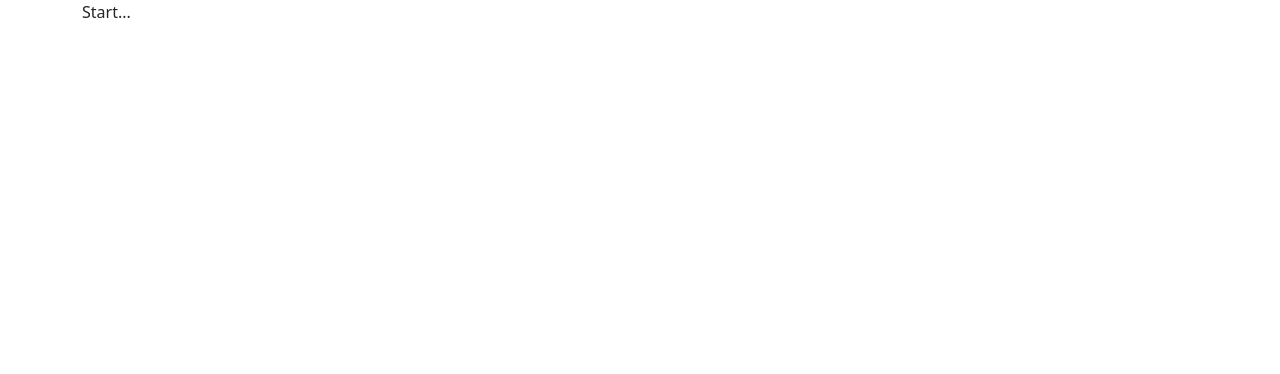
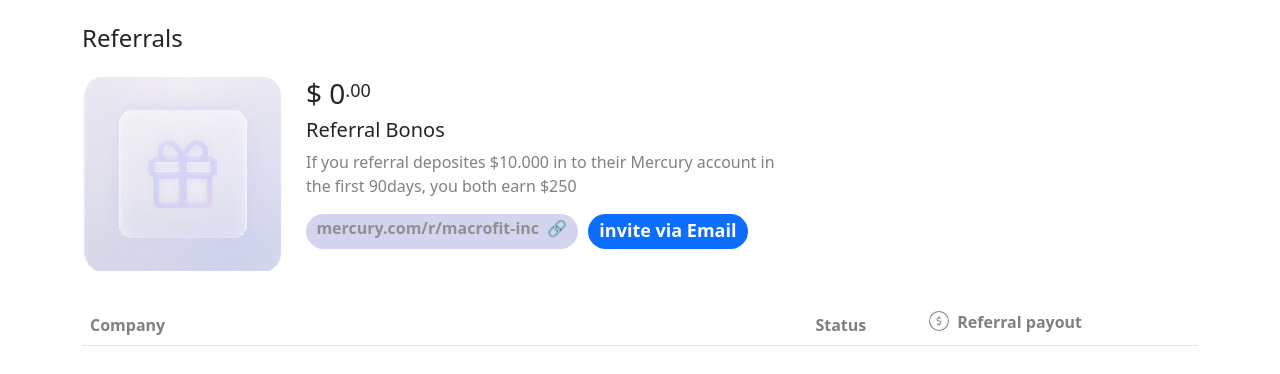
Before and after one commit to William-Nimitz/simple-referral-design, a website built with Parcel: page src/index.html in a window 1280 px wide. Built offline with nearby package versions, Linux system fonts and the light colour scheme.

Commit message:
feat: added referral page

```diff
--- a/src/assets/css/index.css
+++ b/src/assets/css/index.css
@@ -0,0 +1,188 @@
+
+:root {
+    --black: #000000;
+    --gray: #808080;
+    --gray-1: #909090;
+    --bg-white: #ffffff;
+    --bg-primary: #d2d5ed;
+    --bg-white-shadow: rgba(0, 0, 0, 0.15) 1.95px 1.95px 2.6px;
+}
+
+.bg-custom-primary {
+    background-color: var(--bg-primary);
+}
+
+.text-gray {
+    color: var(--gray-1) !important;
+}
+/* skeleton  */
+.skeleton-container {
+    pointer-events: none;
+}
+
+.skeleton-row {
+    display: flex;
+    align-items: end;
+  }
+
+  .skeleton-image {
+    width: 20px;
+    height: 20px;
+    background-color: #ccc;
+    margin-right: 10px;
+  }
+
+  .skeleton-text {
+    height: 15px;
+    background-color: #ccc;
+    margin-bottom: 10px;
+    display: inline-block;
+  }
+
+  /* Add some animation to make the skeleton screen feel more dynamic */
+  @keyframes loading {
+    0% {
+      background-color: #ccc;
+    }
+    50% {
+      background-color: #ddd;
+    }
+    100% {
+      background-color: #ccc;
+    }
+  }
+
+  .skeleton {
+    animation: loading 2s infinite;
+    border-radius: 2px;
+  }
+
+  .loading-alert {
+    position: absolute !important;
+    text-align: center;
+    background-color: var(--bg-white) !important;
+    box-shadow: var(--bg-white-shadow);
+    top: calc(250px);
+    left: calc((100% - 412px) / 2);
+  }
+  .loading-alert p.loading-alert-decs {
+    color: var(--gray);
+  }
+/* selected-referral */
+.selected-referral-logo {
+    width: 200px;
+    height: 200px;
+    border-radius: 8px;
+}
+/* referrals-table */
+.referrals-table {
+    position: relative;
+}
+.referrals-table table {
+    min-width: 700px;
+}
+.referrals-table table tbody tr {
+    cursor: pointer;
+}
+
+.referrals-table table thead tr th,
+.referrals-table table tbody tr td {
+    font-size: 16px;
+    color: var(--gray);
+}
+.company-info {
+    width: 65%;
+}
+
+.company-status {
+    width: 10%;
+}
+
+.company-payout {
+    width: 25%;
+}
+
+.company-info-wrapper {
+    display: flex;
+    justify-content: start;
+    align-items: center;
+}
+
+.company-info-logo {
+    width: 30px;
+    height: 30px;
+    margin-right: 10px;
+}
+
+.compamy-info-name {
+    margin-bottom: 0;
+}
+
+.compamy-info-name.skeleton {
+    width: 300px;
+}
+
+.compamy-info-status.skeleton {
+    width: 40px;
+}
+
+.compamy-info-payout.skeleton {
+    width: 100px;
+}
+
+.company-payout-symbol {
+    font-size: 24px;
+}
+
+.selected-referral-description {
+    color: var(--gray);
+    width: 65%;
+}
+
+.selected-referral-price sup {
+    font-size: 18px;
+    top: -7px;
+}
+
+.selected-referral-link-wrapper {
+    font-size: 16px !important;
+}
+
+.selected-referral-info {
+    margin-left: 1.5rem;
+}
+
+.selected-referral-link-button {
+    font-size: 18px !important;
+    padding-bottom: 10px !important;
+    margin-left: 10px !important;
+    margin-top: 0;
+    cursor: pointer;
+}
+
+@media screen and (max-width: 1020px) {
+    .selected-referral-head-text {
+        text-align: center;
+    }
+    .selected-referral-container {
+        flex-direction: column;
+        align-items: center;
+    }
+    .selected-referral-info {
+        text-align: center;
+        margin-left: 0;
+    }
+    .selected-referral-description {
+        width: 100%;
+    }
+}
+
+@media screen and (max-width: 478px) {
+    .selected-referral-link-butt-container {
+        flex-direction: column;
+        align-items: center;
+    }
+    .selected-referral-link-button {
+        margin-top: 10px !important;
+    }
+}
--- a/src/assets/js/index.js
+++ b/src/assets/js/index.js
@@ -0,0 +1,346 @@
+(function($) {
+    const Referrals = {
+        loading: true,
+        mockData: {
+            referrals: [
+                {
+                    logo: "./assets/img/logos/mercury.svg",
+                    link: "mercury.com/r/macrofit-inc",
+                    description: "If you referral deposites $10.000 in to their Mercury account in the first 90days, you both earn $250.",
+                    status: "Active",
+                    payout: 250
+                },
+                {
+                    logo: "./assets/img/logos/marketing-flow.svg",
+                    link: "mercury.com/r/marketing-inc",
+                    description: "If you referral deposites $10.000 in to their Mercury account in the first 90days, you both earn $100.",
+                    status: "Active",
+                    payout: 100
+                },
+                {
+                    logo: "./assets/img/logos/marketing-flow-1.svg",
+                    link: "mercury.com/r/marketing-flow-inc",
+                    description: "If you referral deposites $10.000 in to their Mercury account in the first 90days, you both earn $450.",
+                    status: "Pending",
+                    payout: 450
+                },
+                {
+                    logo: "./assets/img/logos/logo1.png",
+                    link: "mercury.com/r/macrofit-inc",
+                    description: "If you referral deposites $10.000 in to their Mercury account in the first 90days, you both earn $250.",
+                    status: "Active",
+                    payout: 200
+                },
+                {
+                    logo: "./assets/img/logos/logo2.png",
+                    link: "mercury.com/r/macrofit-inc",
+                    description: "If you referral deposites $10.000 in to their Mercury account in the first 90days, you both earn $250.",
+                    status: "Pending",
+                    payout: 125
+                },
+                {
+                    logo: "./assets/img/logos/logo4.png",
+                    link: "mercury.com/r/macrofit-inc",
+                    description: "If you referral deposites $10.000 in to their Mercury account in the first 90days, you both earn $250.",
+                    status: "Active",
+                    payout: 210
+                },
+                {
+                    logo: "./assets/img/logos/logo5.png",
+                    link: "mercury.com/r/macrofit-inc",
+                    description: "If you referral deposites $10.000 in to their Mercury account in the first 90days, you both earn $250.",
+                    status: "Pending",
+                    payout: 125
+                },
+                {
+                    logo: "./assets/img/logos/mercury.svg",
+                    link: "mercury.com/r/macrofit-inc",
+                    description: "If you referral deposites $10.000 in to their Mercury account in the first 90days, you both earn $250.",
+                    status: "Active",
+                    payout: 250
+                },
+                {
+                    logo: "./assets/img/logos/marketing-flow.svg",
+                    link: "mercury.com/r/marketing-inc",
+                    description: "If you referral deposites $10.000 in to their Mercury account in the first 90days, you both earn $250.",
+                    status: "Active",
+                    payout: 100
+                },
+                {
+                    logo: "./assets/img/logos/marketing-flow-1.svg",
+                    link: "mercury.com/r/marketing-flow-inc",
+                    description: "If you referral deposites $10.000 in to their Mercury account in the first 90days, you both earn $250.",
+                    status: "Pending",
+                    payout: 450
+                },
+                {
+                    logo: "./assets/img/logos/logo1.png",
+                    link: "mercury.com/r/macrofit-inc",
+                    description: "If you referral deposites $10.000 in to their Mercury account in the first 90days, you both earn $250.",
+                    status: "Active",
+                    payout: 200
+                },
+                {
+                    logo: "./assets/img/logos/logo2.png",
+                    link: "mercury.com/r/macrofit-inc",
+                    description: "If you referral deposites $10.000 in to their Mercury account in the first 90days, you both earn $250.",
+                    status: "Pending",
+                    payout: 125
+                },
+                {
+                    logo: "./assets/img/logos/logo4.png",
+                    link: "mercury.com/r/macrofit-inc",
+                    description: "If you referral deposites $10.000 in to their Mercury account in the first 90days, you both earn $250.",
+                    status: "Active",
+                    payout: 210
+                },
+                {
+                    logo: "./assets/img/logos/logo5.png",
+                    link: "mercury.com/r/macrofit-inc",
+                    description: "If you referral deposites $10.000 in to their Mercury account in the first 90days, you both earn $250.",
+                    status: "Pending",
+                    payout: 125
+                },
+                {
+                    logo: "./assets/img/logos/mercury.svg",
+                    link: "mercury.com/r/macrofit-inc",
+                    description: "If you referral deposites $10.000 in to their Mercury account in the first 90days, you both earn $250.",
+                    status: "Active",
+                    payout: 250
+                },
+                {
+                    logo: "./assets/img/logos/marketing-flow.svg",
+                    link: "mercury.com/r/marketing-inc",
+                    description: "If you referral deposites $10.000 in to their Mercury account in the first 90days, you both earn $250.",
+                    status: "Active",
+                    payout: 100
+                },
+                {
+                    logo: "./assets/img/logos/marketing-flow-1.svg",
+                    link: "mercury.com/r/marketing-flow-inc",
+                    description: "If you referral deposites $10.000 in to their Mercury account in the first 90days, you both earn $250.",
+                    status: "Pending",
+                    payout: 450
+                },
+                {
+                    logo: "./assets/img/logos/logo1.png",
+                    link: "mercury.com/r/macrofit-inc",
+                    description: "If you referral deposites $10.000 in to their Mercury account in the first 90days, you both earn $250.",
+                    status: "Active",
+                    payout: 200
+                },
+                {
+                    logo: "./assets/img/logos/logo2.png",
+                    link: "mercury.com/r/macrofit-inc",
+                    description: "If you referral deposites $10.000 in to their Mercury account in the first 90days, you both earn $250.",
+                    status: "Pending",
+                    payout: 125
+                },
+                {
+                    logo: "./assets/img/logos/logo4.png",
+                    link: "mercury.com/r/macrofit-inc",
+                    description: "If you referral deposites $10.000 in to their Mercury account in the first 90days, you both earn $250.",
+                    status: "Active",
+                    payout: 210
+                },
+                {
+                    logo: "./assets/img/logos/logo5.png",
+                    link: "mercury.com/r/macrofit-inc",
+                    description: "If you referral deposites $10.000 in to their Mercury account in the first 90days, you both earn $250.",
+                    status: "Pending",
+                    payout: 125
+                },
+                {
+                    logo: "./assets/img/logos/mercury.svg",
+                    link: "mercury.com/r/macrofit-inc",
+                    description: "If you referral deposites $10.000 in to their Mercury account in the first 90days, you both earn $250.",
+                    status: "Active",
+                    payout: 250
+                },
+                {
+                    logo: "./assets/img/logos/marketing-flow.svg",
+                    link: "mercury.com/r/marketing-inc",
+                    description: "If you referral deposites $10.000 in to their Mercury account in the first 90days, you both earn $250.",
+                    status: "Active",
+                    payout: 100
+                },
+                {
+                    logo: "./assets/img/logos/marketing-flow-1.svg",
+                    link: "mercury.com/r/marketing-flow-inc",
+                    description: "If you referral deposites $10.000 in to their Mercury account in the first 90days, you both earn $250.",
+                    status: "Pending",
+                    payout: 450
+                },
+                {
+                    logo: "./assets/img/logos/logo1.png",
+                    link: "mercury.com/r/macrofit-inc",
+                    description: "If you referral deposites $10.000 in to their Mercury account in the first 90days, you both earn $250.",
+                    status: "Active",
+                    payout: 200
+                },
+                {
+                    logo: "./assets/img/logos/logo2.png",
+                    link: "mercury.com/r/macrofit-inc",
+                    description: "If you referral deposites $10.000 in to their Mercury account in the first 90days, you both earn $250.",
+                    status: "Pending",
+                    payout: 125
+                },
+                {
+                    logo: "./assets/img/logos/logo4.png",
+                    link: "mercury.com/r/macrofit-inc",
+                    description: "If you referral deposites $10.000 in to their Mercury account in the first 90days, you both earn $250.",
+                    status: "Active",
+                    payout: 210
+                },
+                {
+                    logo: "./assets/img/logos/logo5.png",
+                    link: "mercury.com/r/macrofit-inc",
+                    description: "If you referral deposites $10.000 in to their Mercury account in the first 90days, you both earn $250.",
+                    status: "Pending",
+                    payout: 125
+                },
+                {
+                    logo: "./assets/img/logos/mercury.svg",
+                    link: "mercury.com/r/macrofit-inc",
+                    description: "If you referral deposites $10.000 in to their Mercury account in the first 90days, you both earn $250.",
+                    status: "Active",
+                    payout: 250
+                },
+                {
+                    logo: "./assets/img/logos/marketing-flow.svg",
+                    link: "mercury.com/r/marketing-inc",
+                    description: "If you referral deposites $10.000 in to their Mercury account in the first 90days, you both earn $250.",
+                    status: "Active",
+                    payout: 100
+                },
+                {
+                    logo: "./assets/img/logos/marketing-flow-1.svg",
+                    link: "mercury.com/r/marketing-flow-inc",
+                    description: "If you referral deposites $10.000 in to their Mercury account in the first 90days, you both earn $250.",
+                    status: "Pending",
+                    payout: 450
+                },
+                {
+                    logo: "./assets/img/logos/logo1.png",
+                    link: "mercury.com/r/macrofit-inc",
+                    description: "If you referral deposites $10.000 in to their Mercury account in the first 90days, you both earn $250.",
+                    status: "Active",
+                    payout: 200
+                },
+                {
+                    logo: "./assets/img/logos/logo2.png",
+                    link: "mercury.com/r/macrofit-inc",
+                    description: "If you referral deposites $10.000 in to their Mercury account in the first 90days, you both earn $250.",
+                    status: "Pending",
+                    payout: 125
+                },
+                {
+                    logo: "./assets/img/logos/logo4.png",
+                    link: "mercury.com/r/macrofit-inc",
+                    description: "If you referral deposites $10.000 in to their Mercury account in the first 90days, you both earn $250.",
+                    status: "Active",
+                    payout: 210
+                },
+                {
+                    logo: "./assets/img/logos/logo5.png",
+                    link: "mercury.com/r/macrofit-inc",
+                    description: "If you referral deposites $10.000 in to their Mercury account in the first 90days, you both earn $250.",
+                    status: "Pending",
+                    payout: 125
+                }
+            ],
+            shareEmails: [
+                "test@test.com",
+                "test1@test.com"
+            ]
+        },
+
+        init: function(){
+            const referralsTable = $(".referrals-table table tbody");
+            const referralsContainer = $(".referrals-table");
+            tbody = [1,2,3,4,5,6,7, 8, 9, 10].map(skeleton => {
+                        return `<tr class="skeleton-container">
+                                    <td>
+                                        <div class="skeleton-row">
+                                            <div class="skeleton skeleton-image"></div>
+                                            <div class="compamy-info-name skeleton skeleton-text"></div>
+                                        </div>
+                                    </td>
+                                    <td><div class="compamy-info-status skeleton skeleton-text"></div></td>
+                                    <td><div class="compamy-info-payout skeleton skeleton-text"></div></td>
+                                </tr>`;
+                    }).join("");
+            referralsTable.html(tbody);
+            const alertBody = `
+                    <div class="alert loading-alert">
+                        <p class="h5">Accepted referrals will appear here</p>
+                        <p class="loading-alert-decs mb-0">Share your referral link to get started</p>
+                    </div>
+                `
+            referralsContainer.append(alertBody);
+            setInterval(() => {
+                let tbody = "";
+                if (Referrals?.loading) {
+                    tbody = [1,2,3,4,5,6,7, 8, 9, 10].map(skeleton => {
+                        return `<tr class="skeleton-container">
+                                    <td>
+                                        <div class="skeleton-row">
+                                            <div class="skeleton skeleton-image"></div>
+                                            <div class="compamy-info-name skeleton skeleton-text"></div>
+                                        </div>
+                                    </td>
+                                    <td><div class="compamy-info-status skeleton skeleton-text"></div></td>
+                                    <td><div class="compamy-info-payout skeleton skeleton-text"></div></td>
+                                </tr>`;
+                    }).join("");
+                    referralsTable.html(tbody);
+                    const alertBody = `
+                            <div class="alert loading-alert">
+                                <p class="h5">Accepted referrals will appear here</p>
+                                <p class="loading-alert-decs mb-0">Share your referral link to get started.</p>
+                            </div>
+                        `
+                    referralsContainer.append(alertBody);
+                    Referrals.loading = false;
+                } else {
+                    tbody = Referrals.mockData.referrals.slice(0, 10).map((tr, idx) => {
+                        const logo = tr?.logo || "./assets/img/logos/gift.png";
+                        const description = tr?.description || "company logo";
+                        const link = tr?.link || "";
+                        const status = tr?.status || "Active";
+                        const payout = tr?.payout || "0.00";
+
+                        return `<tr data-id="${idx}">
+                                    <td>
+                                        <div class="company-info-wrapper">
+                                            <img class="company-info-logo" src="${logo}" alt="${description}" class="img-fluid">
+                                            <p class="compamy-info-name">${link}</p>
+                                        </div>
+                                    </td>
+                                    <td>${status}</td>
+                                    <td>$${payout}</td>
+                                </tr>`;
+                    }).join("");
+                    const referralsContainer = $(".loading-alert");
+                    referralsContainer && referralsContainer.remove();
+                    Referrals.loading = true;
+                }
+                referralsTable.html(tbody);
+            }, 5000);
+
+            $(document).on("click", ".referrals-table table tbody tr", Referrals.selectReferral);
+            // $(document).on("click", ".editItem", Referrals.editItem);
+        },
+
+        selectReferral: function(e) {
+            const id = $(this).data("id");
+            const referral = Referrals.mockData.referrals[id];
+
+            $(".selected-referral-payout").text(referral?.payout || "0.00");
+            $(".selected-referral-description").text(referral?.description || "");
+            $(".selected-referral-link").text(referral?.link || "");
+        }
+    };
+
+	Referrals.init();
+})(jQuery);
--- a/src/index.html
+++ b/src/index.html
@@ -1,5 +1,6 @@
 <!DOCTYPE html>
 <html lang="en">
+
 <head>
   <meta charset="UTF-8" />
   <meta http-equiv="X-UA-Compatible" content="IE=edge" />
@@ -11,10 +12,58 @@
   <script src="https://cdn.jsdelivr.net/npm/bootstrap@5.3.0/dist/js/bootstrap.bundle.min.js"></script>
   <script src="https://ajax.googleapis.com/ajax/libs/jquery/3.6.4/jquery.min.js"></script>
 </head>
+
 <body>
-    <div class="container">
-        Start...
+  <div class="container mt-4">
+    <p class="h4 selected-referral-head-text">Referrals</p>
+    <div class="selected-referral-container d-flex mt-4 justify-content-start align-content-end">
+      <div class="selected-referral-logo">
+        <img src="./assets/img/gift.png" alt="1" class="img-fluid">
+      </div>
+      <div class="me-auto selected-referral-info">
+        <h3 class="selected-referral-price">
+          <span class="currenty">$</span>
+          <span class="selected-referral-payout">0</span><sup>.00</sup>
+        </h3>
+        <p class="h5">Referral Bonos</p>
+        <p class="selected-referral-description">If you referral deposites $10.000 in to their Mercury account in the first 90days, you both earn $250</p>
+        <p class="d-inline-flex selected-referral-link-butt-container">
+          <span class="badge rounded-pill bg-custom-primary text-gray selected-referral-link-wrapper">
+            <span class="selected-referral-link">mercury.com/r/macrofit-inc</span>
+            <span class="ms-1">🔗</span>
+          </span>
+          <span class="badge rounded-pill bg-primary selected-referral-link-button">invite via Email</span>
+        </p>
+      </div>
+    </div>
+  </div>
+  <div class="container mt-3">
+    <div class="referrals-table table-responsive">
+      <table class="table">
+        <thead>
+          <tr>
+            <th class="company-info">Company</th>
+            <th class="company-status">Status</th>
+            <th class="company-payout">
+              <span class="company-payout-symbol">
+                <svg stroke="currentColor" fill="currentColor" stroke-width="0" viewBox="0 0 24 24" height="1em" width="1em" xmlns="http://www.w3.org/2000/svg">
+                  <g id="Dollar">
+                    <g>
+                      <path d="M12,21.934A9.934,9.934,0,1,1,21.934,12,9.945,9.945,0,0,1,12,21.934ZM12,3.066A8.934,8.934,0,1,0,20.934,12,8.944,8.944,0,0,0,12,3.066Z"></path>
+                      <path d="M14.5,13.5a2.006,2.006,0,0,1-2,2v1.01a.5.5,0,0,1-1,0V15.5H10.25a.5.5,0,0,1,0-1H12.5a1,1,0,0,0,0-2h-1a2,2,0,0,1,0-4V7.49a.5.5,0,0,1,1,0V8.5h1.25a.5.5,0,0,1,0,1H11.5a1,1,0,0,0,0,2h1A2.006,2.006,0,0,1,14.5,13.5Z"></path>
+                    </g>
+                  </g>
+                </svg>
+              </span>
+              <span>Referral payout</span>
+            </th>
+          </tr>
+        </thead>
+        <tbody></tbody>
+      </table>
+    </div>
   </div>
   <script src="./assets/js/index.js"></script>
 </body>
+
 </html>
```
Also changed, not shown: src/assets/img/gift.png (added), src/assets/img/icons/biLink.svg (added), src/assets/img/icons/cidollar.svg (added), src/assets/img/logos/logo1.png (added), src/assets/img/logos/logo2.png (added), src/assets/img/logos/logo4.png (added), src/assets/img/logos/logo5.png (added), src/assets/img/logos/marketing-flow-1.svg (added), src/assets/img/logos/marketing-flow.svg (added), src/assets/img/logos/mercury.svg (added). Lines whose indentation alone changed are shown as unchanged.
